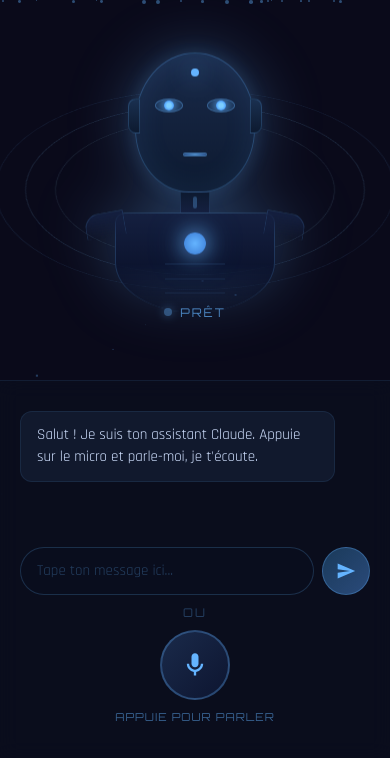
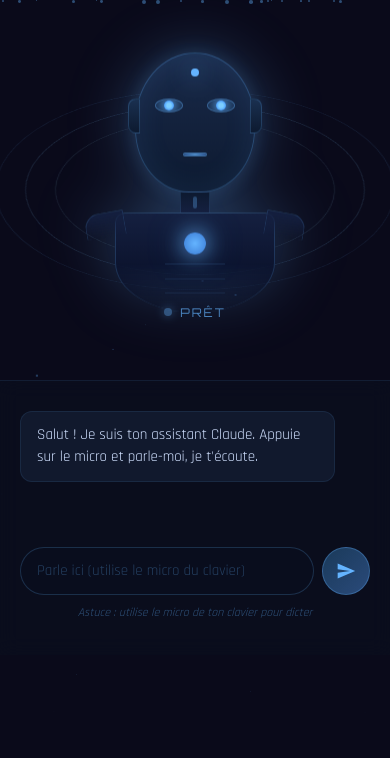
Before and after one commit to imedhh/claude-avatar, a website: page index.html in a window 390 px wide. Shown: the top 758 px of the page. Drawn offline with Linux system fonts and the light colour scheme.

Commit message:
Optimize for iPhone: text input + iOS keyboard dictation

```diff
--- a/app.js
+++ b/app.js
@@ -60,9 +60,10 @@
         }
     }
 
-    if (!speechSupported) {
-        micBtn.style.display = 'none';
-        micLabel.textContent = '';
+    // Hide mic button on iOS (not supported)
+    const micBtnEl = document.getElementById('micBtn');
+    if (!speechSupported && micBtnEl) {
+        micBtnEl.style.display = 'none';
     }
 
     // Preload voices
--- a/index.html
+++ b/index.html
@@ -80,22 +80,14 @@
             <!-- Contrôles -->
             <div class="controls">
                 <div class="text-input-row">
-                    <input type="text" id="textInput" placeholder="Tape ton message ici..." autocomplete="off" />
+                    <input type="text" id="textInput" placeholder="Parle ici (utilise le micro du clavier)" autocomplete="off" />
                     <button class="send-btn" onclick="sendTextMessage()">
                         <svg viewBox="0 0 24 24" fill="currentColor" width="22" height="22">
                             <path d="M2.01 21L23 12 2.01 3 2 10l15 2-15 2z"/>
                         </svg>
                     </button>
                 </div>
-                <div class="or-divider">ou</div>
-                <button class="mic-btn" id="micBtn" onclick="toggleListening()">
-                    <svg viewBox="0 0 24 24" fill="currentColor">
-                        <path d="M12 14c1.66 0 3-1.34 3-3V5c0-1.66-1.34-3-3-3S9 3.34 9 5v6c0 1.66 1.34 3 3 3z"/>
-                        <path d="M17 11c0 2.76-2.24 5-5 5s-5-2.24-5-5H5c0 3.53 2.61 6.43 6 6.92V21h2v-3.08c3.39-.49 6-3.39 6-6.92h-2z"/>
-                    </svg>
-                    <div class="mic-pulse"></div>
-                </button>
-                <div class="mic-label" id="micLabel">Appuie pour parler</div>
+                <div class="mic-hint" id="micHint">Astuce : utilise le micro de ton clavier pour dicter</div>
             </div>
         </div>
     </div>
--- a/style.css
+++ b/style.css
@@ -551,12 +551,11 @@
     height: 20px;
 }
 
-.or-divider {
-    color: rgba(100, 180, 255, 0.3);
+.mic-hint {
+    color: rgba(100, 180, 255, 0.4);
     font-size: 12px;
-    text-transform: uppercase;
-    letter-spacing: 2px;
-    font-family: 'Orbitron', monospace;
+    text-align: center;
+    font-style: italic;
 }
 
 .mic-btn {
```
